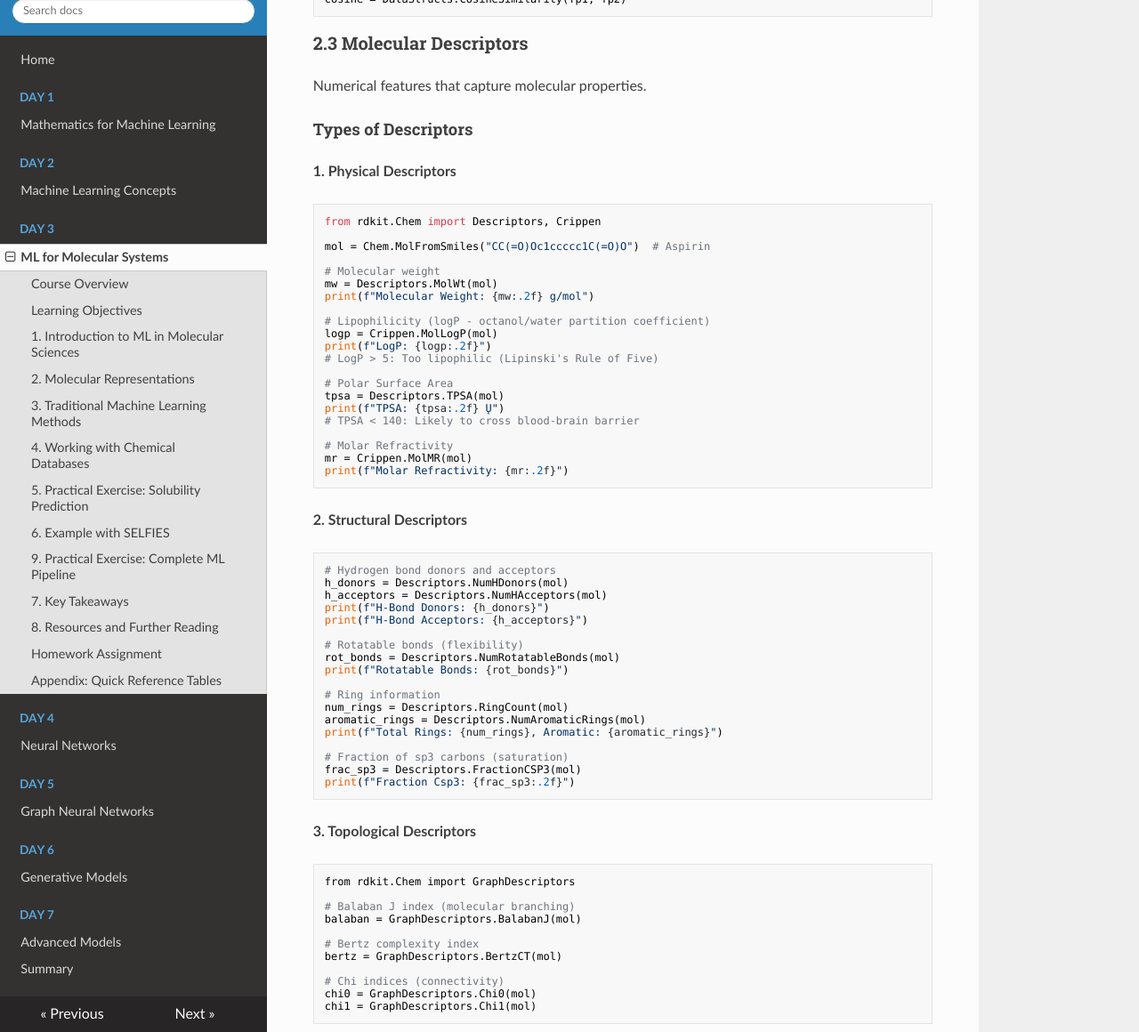
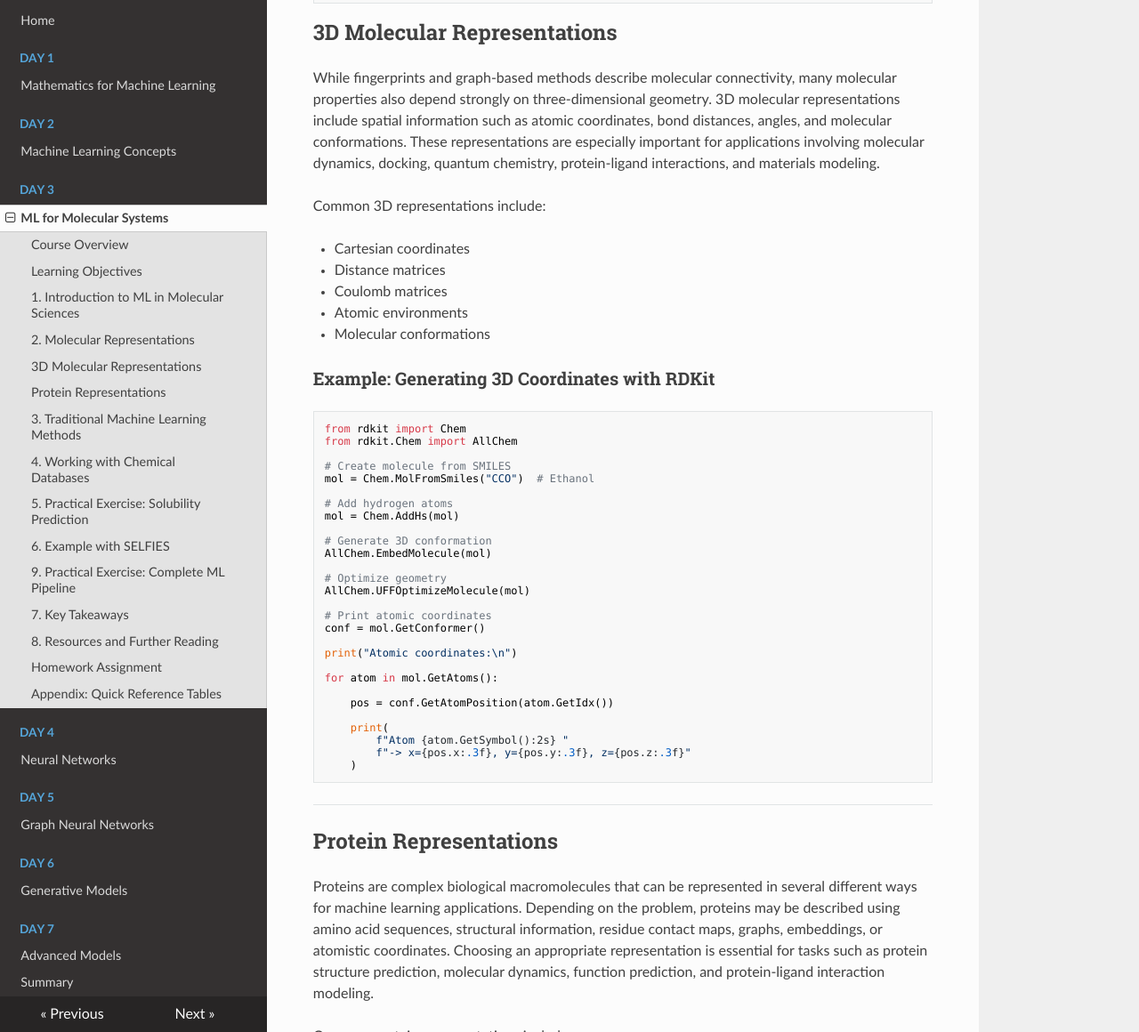
Before and after one commit to pojeda/course-mlmd, an MkDocs documentation site: the page built from docs/day1.md, in a window 1280 px wide and 1400 px high, scrolled down 9234 px, cut to the strip 240-1400 px from the top of the window. Shown: the whole strip at 89% size. Built offline with MkDocs 1.6.1, drawn with Linux system fonts in a browser that asks for light colours; nearby versions of some CDN libraries; some of the changed text lies outside the part shown.

Commit message:
Day1: ML foundations

````diff
--- a/docs/day1.md
+++ b/docs/day1.md
@@ -481,6 +481,99 @@
 dice = DataStructs.DiceSimilarity(fp1, fp2)
 cosine = DataStructs.CosineSimilarity(fp1, fp2)
 ```
+
+## 3D Molecular Representations
+
+While fingerprints and graph-based methods describe molecular connectivity, many molecular
+properties also depend strongly on three-dimensional geometry. 3D molecular representations
+include spatial information such as atomic coordinates, bond distances, angles, and molecular
+conformations. These representations are especially important for applications involving
+molecular dynamics, docking, quantum chemistry, protein-ligand interactions, and materials modeling.
+
+Common 3D representations include:
+
+* Cartesian coordinates
+* Distance matrices
+* Coulomb matrices
+* Atomic environments
+* Molecular conformations
+
+### Example: Generating 3D Coordinates with RDKit
+
+```python
+from rdkit import Chem
+from rdkit.Chem import AllChem
+
+# Create molecule from SMILES
+mol = Chem.MolFromSmiles("CCO")  # Ethanol
+
+# Add hydrogen atoms
+mol = Chem.AddHs(mol)
+
+# Generate 3D conformation
+AllChem.EmbedMolecule(mol)
+
+# Optimize geometry
+AllChem.UFFOptimizeMolecule(mol)
+
+# Print atomic coordinates
+conf = mol.GetConformer()
+
+print("Atomic coordinates:\n")
+
+for atom in mol.GetAtoms():
+
+    pos = conf.GetAtomPosition(atom.GetIdx())
+
+    print(
+        f"Atom {atom.GetSymbol():2s} "
+        f"-> x={pos.x:.3f}, y={pos.y:.3f}, z={pos.z:.3f}"
+    )
+```
+
+---
+
+## Protein Representations
+
+Proteins are complex biological macromolecules that can be represented in several different
+ways for machine learning applications. Depending on the problem, proteins may be described using
+amino acid sequences, structural information, residue contact maps, graphs, embeddings, or atomistic
+coordinates. Choosing an appropriate representation is essential for tasks such as protein
+structure prediction, molecular dynamics, function prediction, and protein-ligand interaction modeling.
+
+Common protein representations include:
+
+* Amino acid sequences
+* One-hot encodings
+* Protein language model embeddings
+* Contact maps
+* Graph representations
+* Atomic coordinate representations
+
+### Example: Loading a Protein Structure with ASE
+
+```python
+from ase.io import read
+
+# Load protein structure from PDB file
+protein = read("protein.pdb")
+
+print("Number of atoms:", len(protein))
+
+print("\nFirst five atoms:\n")
+
+for atom in protein[:5]:
+
+    print(
+        f"{atom.symbol:2s} "
+        f"x={atom.position[0]:8.3f} "
+        f"y={atom.position[1]:8.3f} "
+        f"z={atom.position[2]:8.3f}"
+    )
+```
+
+This example demonstrates how atomistic protein structures can be loaded and manipulated using [ASE (Atomic Simulation Environment)](https://wiki.fysik.dtu.dk/ase/?utm_source=chatgpt.com) for scientific computing and machine learning workflows.
+
 
 ### 2.3 Molecular Descriptors
 
````
Also changed, not shown: other parts of docs/day1.md (+1 -1 lines).
